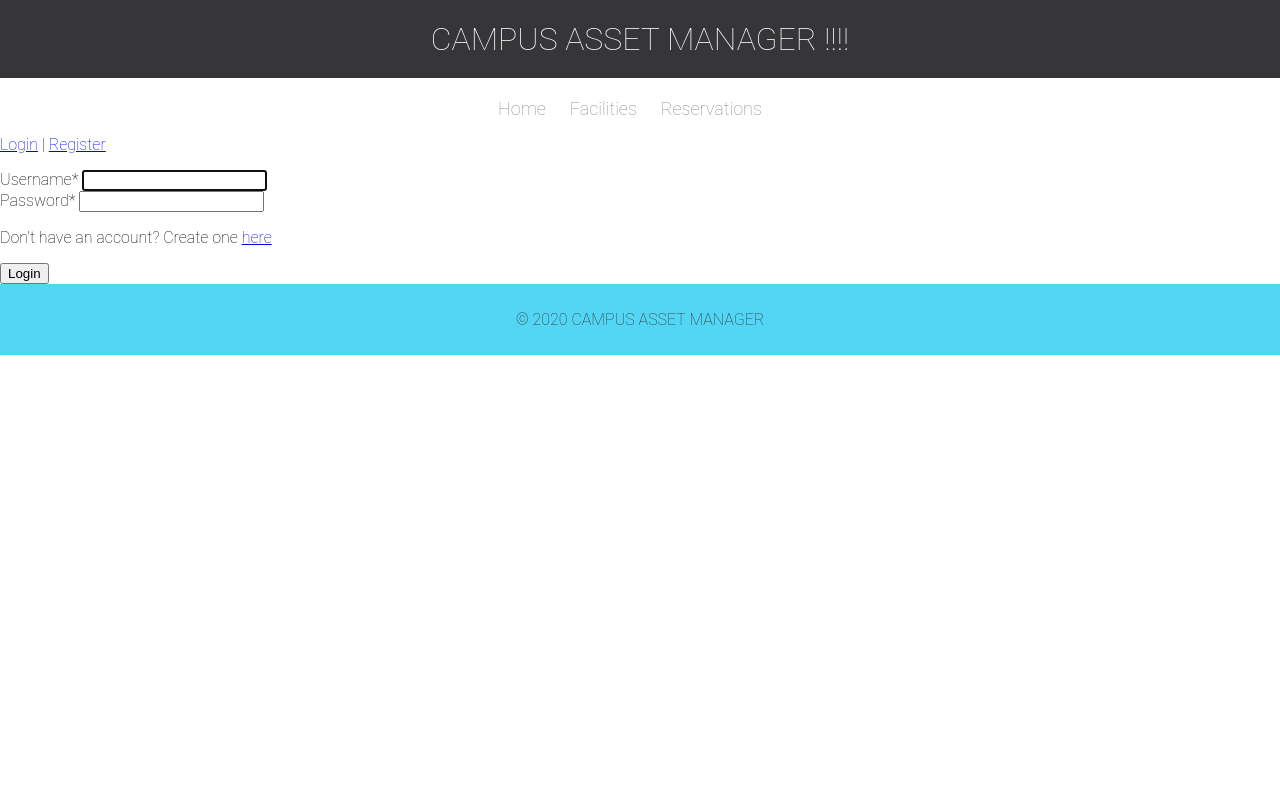
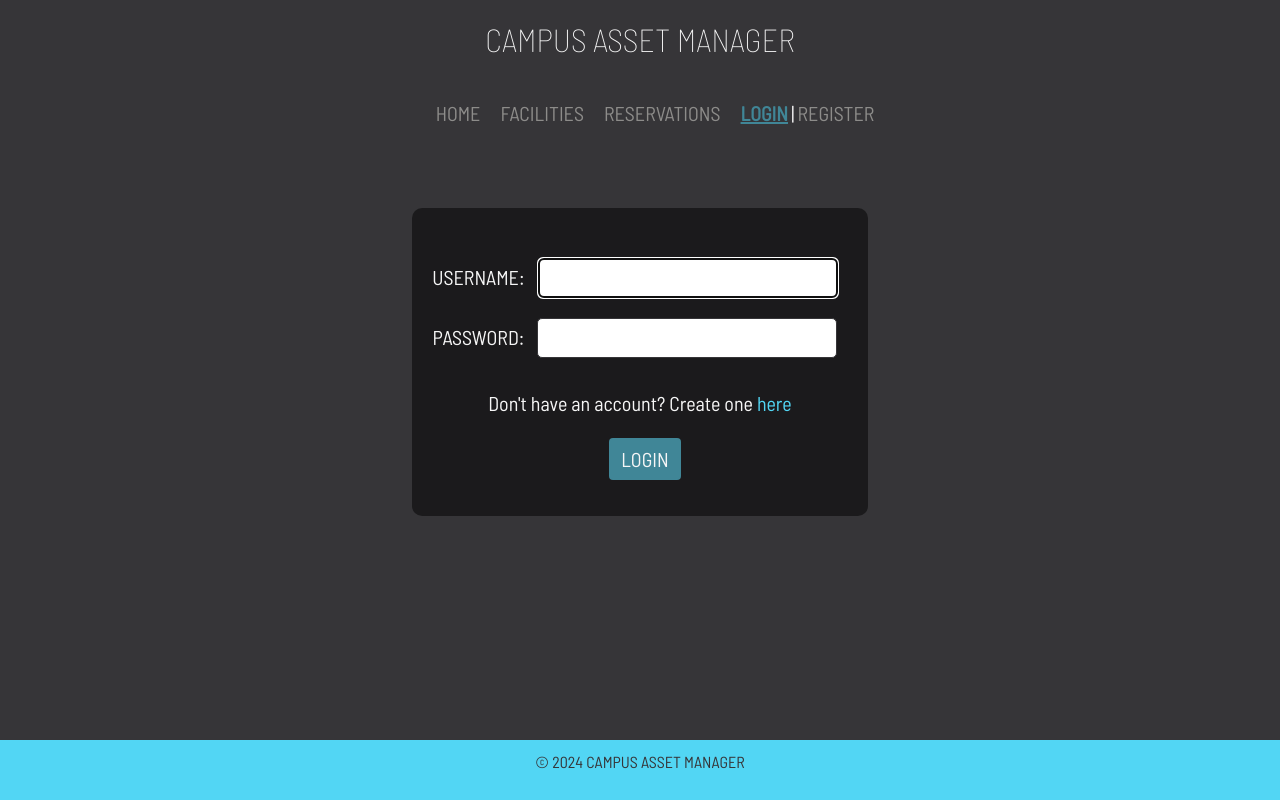
Before and after one commit to ahmedprgice/Reservation-System, a Django app: page /login/ in a window 1280 px wide. Run offline with Django 5.2, Linux system fonts and the light colour scheme; some libraries are stand-ins or nearby versions.

Commit message:
major update

```diff
--- a/CAM/main/static/css/styles.css
+++ b/CAM/main/static/css/styles.css
@@ -1,53 +1,126 @@
-/* Resetting default margin for body */
 body {
+    font-family: "Barlow Semi Condensed", sans-serif;
+    font-style: normal;
     margin: 0;
-    font-family: 'Roboto Thin', Arial, sans-serif; /* Change 'Roboto Thin' to your preferred thin font */
+    padding: 0;
+    background-color: #363538;
+    color: #F6F6F6;
 }
 
-/* Header Styles */
 header {
-    background-color: #363538;
     color: #F6F6F6;
     padding: 20px;
     text-align: center;
     margin-bottom: 20px;
-
 }
 
 header h1 {
     margin: 0;
     padding: 0;
     font-size: 32px;
-    font-weight: normal; /* Ensure font weight is set to normal for thin font */
+    font-weight: 100;
 }
 
+
 /* Navigation Styles */
+
 nav ul {
     list-style-type: none;
     margin: 0;
-    padding: 0;
-    text-align: center;
+    display: flex;
+    justify-content: center;
+    align-items: center;
+    padding-left: 50px;
 }
 
 nav ul li {
+    margin-right: 20px;
+}
+
+nav ul li form {
     display: inline;
-    margin-right: 20px;
 }
 
 nav ul li a {
     color: #8D8C8A;
     text-decoration: none;
-    font-size: 18px;
+    text-transform: uppercase;
+    font-size: 20px;
 }
 
-nav ul li a:hover {
+nav ul li a:hover{
     color: #408697;
+    font-weight: bold;
 }
 
+nav ul li a.active{
+    color: #408697;
+    font-weight: bold;
+    text-decoration: underline;
+}
 /* Footer Styles */
 footer {
     background-color: #52D6F4;
     color: #363538;
     text-align: center;
     padding: 10px 0;
+    position: fixed;
+    bottom: 0;
+    width: 100%;
 }
+
+nav ul li form button{
+    background-color:#363538;
+    text-align: center;
+    border-style: none;
+    border-width: 0;
+    text-transform: uppercase;
+    color: #8D8C8A;
+    font-size: 20px;
+    font-family: "Barlow Semi Condensed", sans-serif;
+    margin-left: 10px;
+    /* text-decoration: none; */
+}
+
+button:hover{
+    color: #408697;
+    text-decoration: underline;
+    font-weight: bold;
+}
+
+.background-section{
+
+    background-size: cover;
+    background-position: center;
+    padding-top: 20px;
+    width: 100%;
+    position: relative;
+    display: flex;
+    justify-content: center;
+    align-items: center;
+}
+
+.background-section .content {
+    background: rgba(0, 0, 0, 0.5); /* Optional: Add a background color with opacity for better text visibility */
+    padding: 20px;
+    border-radius: 10px;
+    text-align: center;
+}
+
+.background-section .content h1 {
+    font-size: 32px;
+    font-weight: 100;
+    margin: 10px;
+    padding: 10px;
+}
+
+.background-section .content p {
+    font-size: 20px;
+    margin: 10px;
+    padding: 10px;
+}
+
+.content-wrapper {
+    flex: 1;
+    padding-top: 60px;
+}
--- a/CAM/main/templates/main/base.html
+++ b/CAM/main/templates/main/base.html
@@ -5,36 +5,42 @@
     <meta charset="UTF-8">
     <meta name="viewport" content="width=device-width, initial-scale=1.0">
     <title>{% block title %}CAMPUS ASSET MANAGER{% endblock %}</title>
+    <link rel="stylesheet" href="https://stackpath.bootstrapcdn.com/bootstrap/4.5.2/css/bootstrap.min.css">
     <link rel="stylesheet" type="text/css" href="{% static 'css/styles.css' %}">
+    <link rel="preconnect" href="https://fonts.googleapis.com">
+    <link rel="preconnect" href="https://fonts.gstatic.com" crossorigin>
+    <link href="https://fonts.googleapis.com/css2?family=Barlow+Semi+Condensed:ital,wght@0,100;0,200;0,300;0,400;1,100;1,200;1,300;1,400&display=swap" rel="stylesheet">
 </head>
 <body>
     <header>
-        <h1>CAMPUS ASSET MANAGER !!!!</h1>
+        <h1>CAMPUS ASSET MANAGER</h1>
     </header>
+
     <nav>
         <ul>
-            <li><a href="{% url 'home' %}">Home</a></li>
-            <li><a href="{% url 'facilities' %}">Facilities</a></li>
-            <li><a href="{% url 'reservations' %}">Reservations</a></li>
-            <!-- Add other navigation links -->
+            <li><a href="{% url 'home' %}" class="{% if request.path == '/home/' %}active{% endif %}">Home</a></li>
+            <li><a href="{% url 'facilities' %}" class="{% if request.path == '/facilities/' %}active{% endif %}">Facilities</a></li>
+            <li><a href="{% url 'reservations' %}" class="{% if request.path == '/reservations/' %}active{% endif %}">Reservations</a></li>
+            <li>
+                {% if user.is_authenticated %}
+                    <a href="{% url 'profile' %}" class="{% if request.path == '/profile/' %}active{% endif %}">{{ user.username }}</a>
+                    <form action="{% url 'logout' %}" method="post" style="display:inline;">
+                        {% csrf_token %}
+                        <button type="submit">Logout</button>
+                    </form>
+                {% else %}
+                    <a href="{% url 'login' %}" class="{% if request.path == '/login/' %}active{% endif %}">Login</a> <a>|</a>
+                    <a href="{% url 'register' %}" class="{% if request.path == '/register/' %}active{% endif %}">Register</a>
+                {% endif %}
+            </li>
         </ul>
     </nav>
-    <main>
-        {% if user.is_authenticated %}
-            <p>Welcome, {{user.username}}!
-                <form action="{% url 'logout' %}" method="post">
-                {% csrf_token %}
-                <button type="submit">Logout</button>
-            </form>
-            </p>
-        {% else %}
-            <p><a href="/login">Login</a> | <a href="/register">Register</a></p>
-        {% endif %}
-        {% block content %}
+
+
+    {% block content %}
         {% endblock %}
-    </main>
     <footer>
-        <p>&copy; 2020 CAMPUS ASSET MANAGER</p>
+        <p>&copy; 2024 CAMPUS ASSET MANAGER</p>
     </footer>
 </body>
 </html>
--- a/CAM/main/urls.py
+++ b/CAM/main/urls.py
@@ -7,5 +7,6 @@ urlpatterns = [
     path('home/', views.home, name='home'),
     path('facilities/', views.facilities, name='facilities'),
     path('reservations/', views.reservations, name='reservations'),
+    path('profile/', views.profile, name='profile'),
 
 ]
--- a/CAM/main/views.py
+++ b/CAM/main/views.py
@@ -13,3 +13,6 @@ def facilities(response):
 
 def reservations(response):
     return render(response, "main/reservations.html", {})
+
+def profile(response):
+    return render(response, "main/profile.html", {})
--- a/CAM/register/forms.py
+++ b/CAM/register/forms.py
@@ -2,6 +2,9 @@ from django import forms
 from django.contrib.auth.forms import UserCreationForm
 from django.contrib.auth import login, authenticate
 from django.contrib.auth.models import User
+from crispy_forms.helper import FormHelper
+from crispy_forms.layout import Submit
+
 
 
 class RegisterForm(UserCreationForm):
--- /dev/null
+++ b/CAM/register/static/css/formstyles.css
@@ -0,0 +1,64 @@
+form {
+    justify-content: center;
+    align-items: center;
+    margin-top: 20px;
+
+}
+
+form label{
+    color: #F6F6F6;
+    font-size: 20px;
+    font-family: "Barlow Semi Condensed", sans-serif;
+    text-transform: uppercase;
+    /* margin-right: 10px; */
+}
+
+form input{
+    width: 300px;
+    height: 40px;
+    margin: 10px;
+    padding: 10px;
+    border-radius: 5px;
+    border: 1px solid #363538;
+    font-family: "Barlow Semi Condensed", sans-serif;
+    font-weight: bold;
+    font-size: 18px;
+}
+
+form button.btn{
+    background-color:#408697;
+    text-align: center;
+    border-style: none;
+    border-width: 0;
+    text-transform: uppercase;
+    color: #F6F6F6;
+    font-size: 20px;
+    font-family: "Barlow Semi Condensed", sans-serif;
+    margin-left: 10px;
+    /* text-decoration: none; */
+}
+
+button.btn:hover{
+
+    color: #363538;
+    font-weight: bold;
+    background-color: #52D6F4;
+}
+
+form p{
+    color: #F6F6F6;
+    font-size: 20px;
+    font-family: "Barlow Semi Condensed", sans-serif;
+    margin-top: 20px;
+}
+
+form p a{
+    color: #52D6F4;
+    text-decoration: none;
+}
+
+form li{
+    list-style-type: none;
+    margin-top: 10px;
+    font-family: 'Barlow Semi Condensed', sans-serif;
+}
--- a/CAM/register/templates/registration/login.html
+++ b/CAM/register/templates/registration/login.html
@@ -1,16 +1,29 @@
 {% extends "main/base.html" %}
+{% load static %}
 
 {% block title %}
 Login Here
 {% endblock%}
 
-{% load crispy_forms_tags %}
+
 
 {% block content %}
-<form method="POST" class="form-group">
-    {% csrf_token %}
-    {{form|crispy}}
-    <p>Don't have an account? Create one <a href="/register">here</a></p>
-    <button type="submit" class="btn btn-success">Login</button>
-</form>
+<link rel="stylesheet" type="text/css" href="{% static 'css/formstyles.css' %}">
+<!-- Main content area -->
+<div class="content-wrapper">
+    <!-- New section for background image -->
+    <section class="background-section">
+        <div class="content">
+          <form style="text-align: center;" method="POST" class="form-group">
+        {% csrf_token %}
+        {{form}}
+        <p>Don't have an account? Create one <a href="/register">here</a></p>
+        <button type="submit" class="btn">Login</button>
+        </form>
+        </div>
+    </section>
+</div>
+
+
+
 {% endblock %}
```
Also changed, not shown: CAM/main/templates/main/facilities.html (+11 -1 lines), CAM/main/templates/main/home.html (+11 -2 lines), CAM/main/templates/main/profile.html (added, +17 -0 lines), CAM/main/templates/main/reservations.html (+11 -1 lines), CAM/register/templates/register/register.html (+12 -5 lines), CAM/db.sqlite3, CAM/register/static/css/styles.css (deleted), 1 other file.
